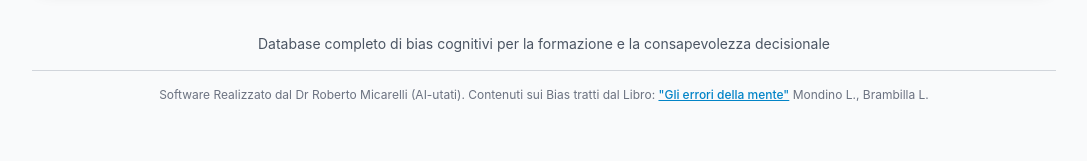
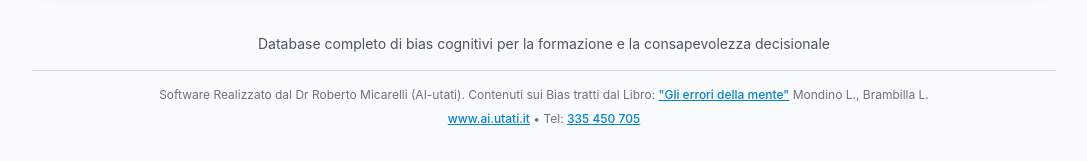
Before and after one commit to RobertoMicarelli/AI-utati_Bias_Explorer, a React (Vite) app: page / in a window 1280 px wide. Shown: the part 1153-1314 px from the top of the page, without its empty margins (96-1183 px from the left). Built offline with nearby package versions, Linux system fonts and the light colour scheme.

Commit message:
Aggiunto link al sito web e numero di telefono nel footer
- Link cliccabile a www.ai.utati.it
- Numero di telefono 335 450 705 con link tel: per chiamata diretta
- Formattazione migliorata del footer con spaziatura

```diff
--- a/src/pages/HomePage.tsx
+++ b/src/pages/HomePage.tsx
@@ -121,7 +121,7 @@ const HomePage: React.FC = () => {
           <p className="text-sm mb-2">
             Database completo di bias cognitivi per la formazione e la consapevolezza decisionale
           </p>
-          <div className="border-t border-gray-300 pt-4 mt-4">
+          <div className="border-t border-gray-300 pt-4 mt-4 space-y-2">
             <p className="text-xs text-gray-500">
               Software Realizzato dal Dr Roberto Micarelli (AI-utati). Contenuti sui Bias tratti dal Libro:{' '}
               <a
@@ -134,6 +134,23 @@ const HomePage: React.FC = () => {
               </a>
               {' '}Mondino L., Brambilla L.
             </p>
+            <p className="text-xs text-gray-500">
+              <a
+                href="https://www.ai.utati.it"
+                target="_blank"
+                rel="noopener noreferrer"
+                className="text-primary-600 hover:text-primary-700 underline font-medium"
+              >
+                www.ai.utati.it
+              </a>
+              {' '}• Tel:{' '}
+              <a
+                href="tel:+39335450705"
+                className="text-primary-600 hover:text-primary-700 underline font-medium"
+              >
+                335 450 705
+              </a>
+            </p>
           </div>
         </div>
       </div>
```
